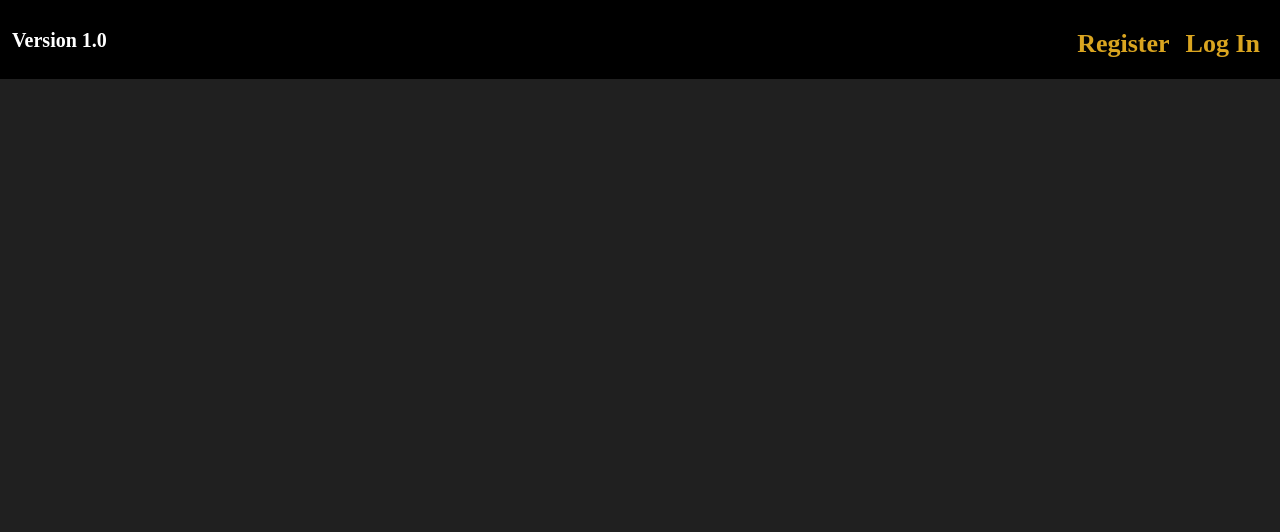
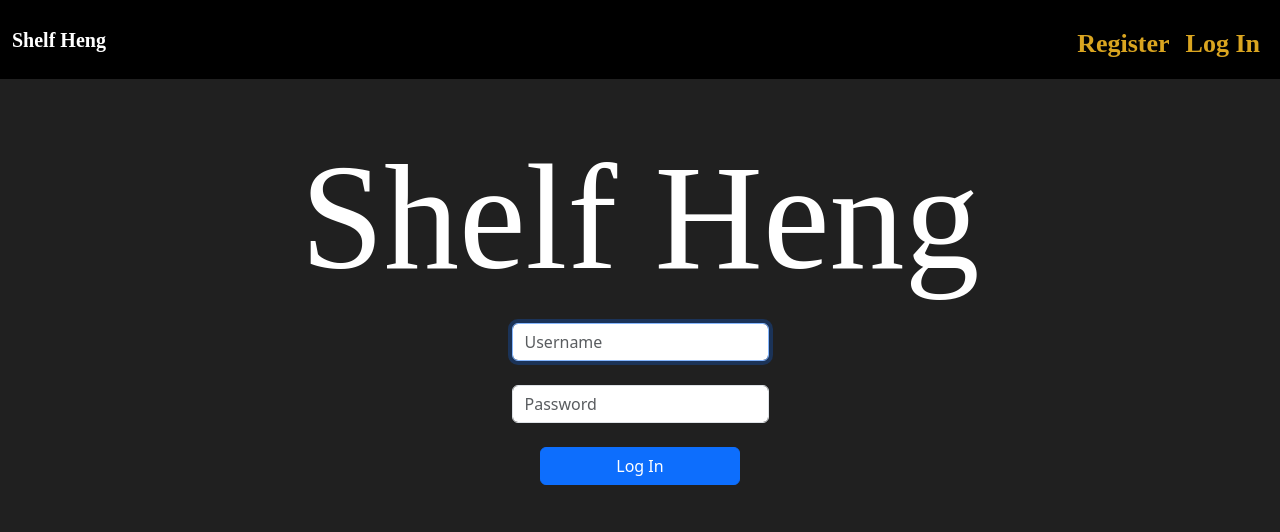
Before and after one commit to PZJPANG/shelfheng, a Flask app: page /login in a window 1280 px wide. Shown: the top 532 px of the page. Run offline with Flask 3, Linux system fonts and the light colour scheme; some libraries are stand-ins or nearby versions.

Commit message:
style login and index

```diff
--- a/templates/index.html
+++ b/templates/index.html
@@ -1,10 +1,10 @@
 {% extends "layout.html" %}
 
 {% block title %}
-    Log In
+    Main Page
 {% endblock %}
 
-{% block main %}
+{% block body %}
   <div class="shelfheng">
     <img id="david" src="/static/Marble_David.png" class="popout-david">
     <img id="title" src="/static/ShelfHeng_title2.png" alt="Shelf Heng Title" class="popout-title">
--- a/templates/layout.html
+++ b/templates/layout.html
@@ -16,7 +16,7 @@
 
         <link href="/static/styles.css" rel="stylesheet">
 
-        <title>C$50 Finance: {% block title %}{% endblock %}</title>
+        <title>Shelf Heng: {% block title %}{% endblock %}</title>
 
     </head>
 
@@ -24,7 +24,7 @@
         <nav class="navbar navbar-expand-md navbar-dark" style="background-color: #000000;">
         <div class="container-fluid">
             <a class="navbar-brand" href="/" style="font-family: 'Times New Roman', serif; font-weight: bold;">
-            Version 1.0
+            Shelf Heng
             </a>
             <div class="collapse navbar-collapse" id="navbar">
             <ul class="navbar-nav ms-auto mt-2">
@@ -51,8 +51,8 @@
             </header>
         {% endif %}
 
-        <main class="container py-5 text-center">
-            {% block main %}{% endblock %}
+        <main class="container py-5 text-center" style="color: white;">
+            {% block body %}{% endblock %}
         </main>
 
     </body>
--- a/templates/login.html
+++ b/templates/login.html
@@ -1,16 +1,19 @@
 {% extends "layout.html" %}
 
+{% block title %}
+Login
+{% endblock %}
 
 {% block body %}
-    <h1> LOGIN </h1>
+    <h1 style="font-family: 'Times New Roman'; font-size: 150px;"> Shelf Heng </h1>
     <p></p>
-    <form action="/login" method="post">
-        <div class="mb-3">
+    <form action="/login" method="post" style="font-size: 'large';">
+        <div class="mb-4">
             <input autocomplete="off" autofocus class="form-control mx-auto w-auto" name="username" placeholder="Username" type="text">
         </div>
-        <div class="mb-3">
+        <div class="mb-4">
             <input class="form-control mx-auto w-auto" name="password" placeholder="Password" type="password">
         </div>
-        <button class="btn btn-primary" type="submit">Log In</button>
+        <button class="btn btn-primary" style="width: 200px;" type="submit">Log In</button>
     </form>
 {% endblock %}
```
